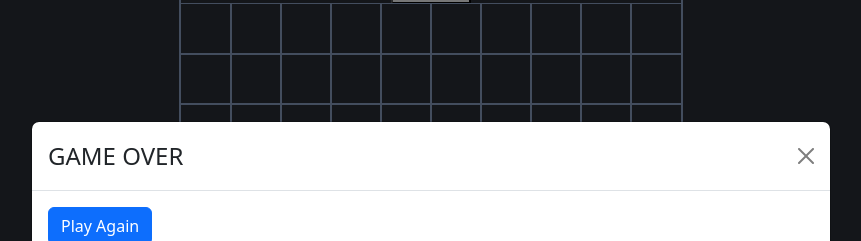
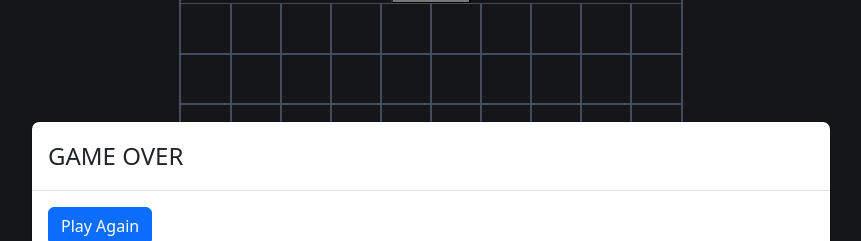
Before and after one commit to Lilandau/snake, a React (Create React App) app: page / in a window 1280 px wide. Both pictures are taken after a click on the button "Close". Shown: the part 209-450 px from the top of the page, without its empty margins (209-1070 px from the left). Built offline with nearby package versions, Linux system fonts and the light colour scheme.

Commit message:
removed stupid close button from kill-screen

```diff
--- a/src/interface/KillScreen.js
+++ b/src/interface/KillScreen.js
@@ -19,7 +19,7 @@ export default function KillScreen(props){
             <Modal show={props.gameOver} size="lg"
                    aria-labelledby="contained-modal-title-vcenter"
                    centered>
-                <Modal.Header closeButton>
+                <Modal.Header >
                     <Modal.Title>GAME OVER</Modal.Title>
                 </Modal.Header>
                 <Modal.Body>
```
